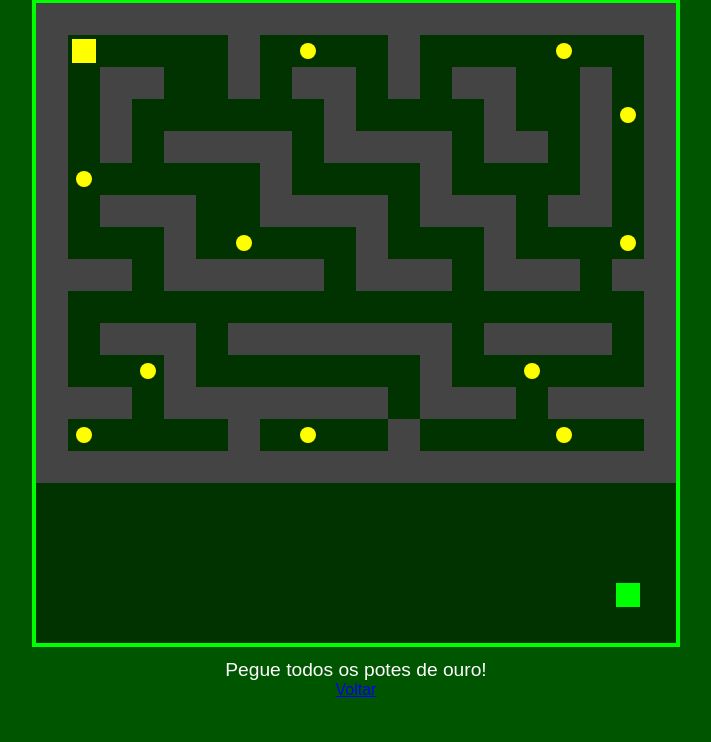
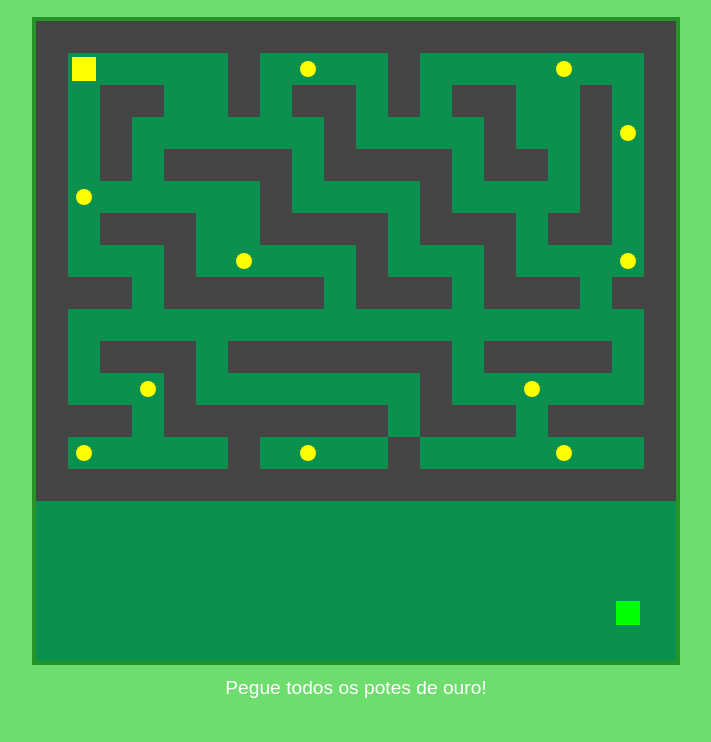
Before and after one commit to saturnomaewou/ca-a-palavras-linguagem-de-programa-o, a plain HTML site: page ouro.html in a window 1280 px wide. Shown: the part 58-800 px from the top of the page, without its empty margins (284-995 px from the left). Drawn offline with Linux system fonts and the light colour scheme.

Commit message:
Update ouro.html

```diff
--- a/ouro.html
+++ b/ouro.html
@@ -7,12 +7,12 @@
     * { margin: 0; padding: 0; box-sizing: border-box; }
     body {
       display: flex; flex-direction: column;
-      align-items: center; background: #005500;
+      align-items: center; background: #6dde6d;
       color: #fff; font-family: sans-serif;
       user-select: none; overflow: hidden;
     }
     #game {
-      background: #003300; border: 4px solid #0f0;
+      background: #0b904d; border: 4px solid rgb(37, 147, 37);
       margin-top: 20px;
     }
     #status {
@@ -23,10 +23,13 @@
 <body>
 
   <h1>Jogo do Leprechaun</h1>
+   <a href="index.html" class="btn-jogar">Voltar</a>
   <canvas id="game" width="640" height="640"></canvas>
   <div id="status">Pegue todos os potes de ouro!</div>
 
   <script>
+
+
     const canvas = document.getElementById('game');
     const ctx = canvas.getContext('2d');
     const tileSize = 32;
@@ -167,6 +170,6 @@
     draw();
     setTimeout(update, 200);
   </script>
-  <a href="index.html" class="btn-jogar">Voltar</a>
+
 </body>
 </html>
```
